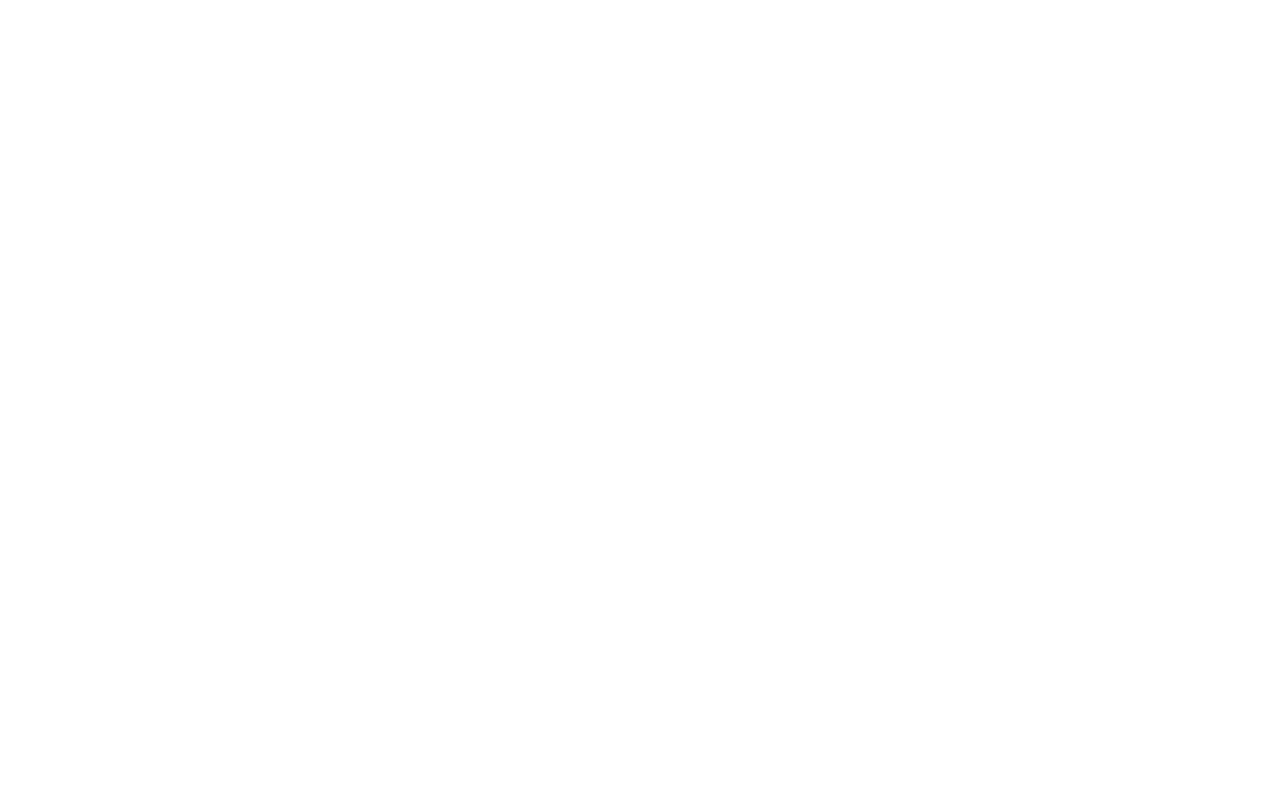
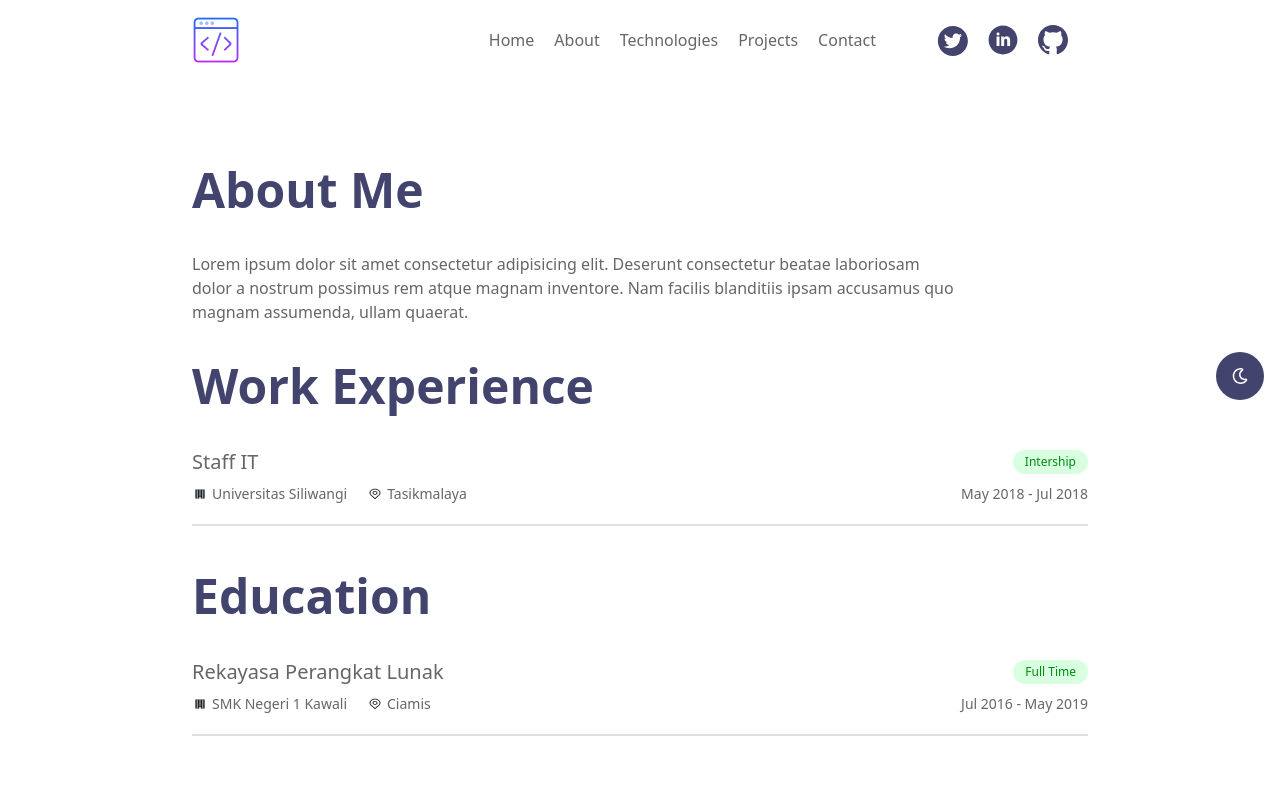
Before and after one commit to altrawan/portofolio, a React (Create React App) app: page /about in a window 1280 px wide. Before the commit this address had no page. Shown: the top 800 px of the page. Built offline with nearby package versions, Linux system fonts and the light colour scheme.

Commit message:
add: about page ✨

```diff
--- a/src/App.js
+++ b/src/App.js
@@ -3,12 +3,20 @@ import { BrowserRouter as Router, Routes, Route } from 'react-router-dom';
 import './index.css';
 
 import Home from './pages/Home';
+import About from './pages/About';
+import Technologies from './pages/Technologies';
+import Projects from './pages/Projects';
+import Contact from './pages/Contact';
 
 function App() {
   return (
     <Router>
       <Routes>
         <Route path="/" element={<Home />} />
+        <Route path="/about" element={<About />} />
+        <Route path="/technologies" element={<Technologies />} />
+        <Route path="/projects" element={<Projects />} />
+        <Route path="/contact" element={<Contact />} />
       </Routes>
     </Router>
   );
--- a/src/components/atoms/index.js
+++ b/src/components/atoms/index.js
@@ -1,5 +1,4 @@
-import { Card } from './Card';
 import { ScrollToTop } from './ScrollToTop';
 import { Toggle } from './Toggle';
 
-export { Card, ScrollToTop, Toggle };
+export { ScrollToTop, Toggle };
--- a/src/components/molecules/Header/index.jsx
+++ b/src/components/molecules/Header/index.jsx
@@ -45,22 +45,22 @@ export const Header = () => {
             </NavLink>
           </li>
           <li className="pb-1 md:pb-0">
-            <NavLink to="/" onClick={toggler}>
+            <NavLink to="/about" onClick={toggler}>
               About
             </NavLink>
           </li>
           <li className="pb-1 md:pb-0">
-            <NavLink to="/" onClick={toggler}>
+            <NavLink to="/technologies" onClick={toggler}>
               Technologies
             </NavLink>
           </li>
           <li className="pb-1 md:pb-0">
-            <NavLink to="/" onClick={toggler}>
+            <NavLink to="/projects" onClick={toggler}>
               Projects
             </NavLink>
           </li>
           <li className="pb-1 md:pb-0">
-            <NavLink to="/" onClick={toggler}>
+            <NavLink to="/contact" onClick={toggler}>
               Contact
             </NavLink>
           </li>
--- /dev/null
+++ b/src/components/molecules/Timeline/index.jsx
@@ -0,0 +1,70 @@
+import React from 'react';
+import PropTypes from 'prop-types';
+
+export const Timeline = ({ position, company, location, type, duration }) => {
+  return (
+    <article className="pt-8 border-b-2 border-dark-content pb-5 dark:border-light-content border-opacity-20 dark:border-opacity-20">
+      <div className="flex justify-between items-center">
+        <h1 className="text-content md:text-lg lg:text-xl">{position}</h1>
+        <div className="btn bg-green-bg text-green-text text-xs inline-block rounded-3xl px-3 py-1 min-w-fit">
+          {type}
+        </div>
+      </div>
+      <div className="flex justify-between pt-2">
+        <div className="flex flex-col md:flex-row">
+          <div className="flex items-center pr-5">
+            <svg
+              className="dark:fill-light-heading fill-dark-heading min-w-fit"
+              width="16"
+              height="12"
+              viewBox="0 0 16 12"
+              fill="none"
+              xmlns="http://www.w3.org/2000/svg"
+            >
+              <path d="M3.33331 1.5V10.5H7.33331V8.75H8.66665V10.5H12.6666V1.5H3.33331ZM4.66665 2.5H5.99998V3.5H4.66665V2.5ZM7.33331 2.5H8.66665V3.5H7.33331V2.5ZM9.99998 2.5H11.3333V3.5H9.99998V2.5ZM4.66665 4.5H5.99998V5.5H4.66665V4.5ZM7.33331 4.5H8.66665V5.5H7.33331V4.5ZM9.99998 4.5H11.3333V5.5H9.99998V4.5ZM4.66665 6.5H5.99998V7.5H4.66665V6.5ZM7.33331 6.5H8.66665V7.5H7.33331V6.5ZM9.99998 6.5H11.3333V7.5H9.99998V6.5ZM4.66665 8.5H5.99998V9.5H4.66665V8.5ZM9.99998 8.5H11.3333V9.5H9.99998V8.5Z" />
+            </svg>
+            <p className="text-content text-xs md:text-sm font-light pl-1">
+              {company}
+            </p>
+          </div>
+          <div className="flex items-center">
+            <svg
+              className="dark:fill-light-heading fill-dark-heading min-w-fit"
+              width="16"
+              height="12"
+              viewBox="0 0 16 12"
+              fill="none"
+              xmlns="http://www.w3.org/2000/svg"
+            >
+              <path d="M8 6.75C7.50555 6.75 7.0222 6.64003 6.61108 6.43401C6.19995 6.22798 5.87952 5.93514 5.6903 5.59253C5.50108 5.24992 5.45157 4.87292 5.54804 4.50921C5.6445 4.14549 5.8826 3.8114 6.23223 3.54918C6.58187 3.28695 7.02732 3.10838 7.51228 3.03603C7.99723 2.96368 8.4999 3.00081 8.95671 3.14273C9.41353 3.28464 9.80397 3.52496 10.0787 3.83331C10.3534 4.14165 10.5 4.50416 10.5 4.875C10.4992 5.3721 10.2356 5.84867 9.76689 6.20017C9.29822 6.55167 8.6628 6.74941 8 6.75ZM8 3.75C7.70333 3.75 7.41332 3.81598 7.16665 3.9396C6.91997 4.06321 6.72771 4.23892 6.61418 4.44448C6.50065 4.65005 6.47095 4.87625 6.52882 5.09448C6.5867 5.31271 6.72956 5.51316 6.93934 5.6705C7.14912 5.82783 7.41639 5.93498 7.70737 5.97838C7.99834 6.02179 8.29994 5.99951 8.57403 5.91437C8.84812 5.82922 9.08238 5.68502 9.24721 5.50002C9.41203 5.31501 9.5 5.09751 9.5 4.875C9.4996 4.57672 9.34144 4.29075 9.06022 4.07983C8.779 3.86892 8.3977 3.7503 8 3.75Z" />
+              <path d="M8.00001 11.25L3.78201 7.51912C3.7234 7.4631 3.66539 7.40673 3.60801 7.35C2.8875 6.63817 2.49826 5.76871 2.50001 4.875C2.50001 3.78098 3.07947 2.73177 4.11092 1.95818C5.14237 1.1846 6.54132 0.75 8.00001 0.75C9.4587 0.75 10.8576 1.1846 11.8891 1.95818C12.9205 2.73177 13.5 3.78098 13.5 4.875C13.5018 5.7683 13.1127 6.63737 12.3925 7.34888L12.392 7.35C12.392 7.35 12.242 7.49775 12.2195 7.51763L8.00001 11.25ZM4.40601 6.89813C4.40701 6.89813 4.52301 7.01362 4.54951 7.03837L8.00001 10.0905L11.455 7.03425C11.477 7.01362 11.594 6.89738 11.5945 6.897C12.1831 6.31542 12.5012 5.60514 12.5 4.875C12.5 3.97989 12.0259 3.12145 11.182 2.48851C10.3381 1.85558 9.19348 1.5 8.00001 1.5C6.80653 1.5 5.66194 1.85558 4.81803 2.48851C3.97411 3.12145 3.50001 3.97989 3.50001 4.875C3.49896 5.60559 3.81739 6.31628 4.40651 6.89813H4.40601Z" />
+            </svg>
+
+            <p className="text-content text-xs md:text-sm font-light pl-1">
+              {location}
+            </p>
+          </div>
+        </div>
+        <p className="text-content text-xs md:text-sm font-light pl-1 min-w-fit">
+          {duration}
+        </p>
+      </div>
+    </article>
+  );
+};
+
+Timeline.propTypes = {
+  position: PropTypes.string,
+  company: PropTypes.string,
+  location: PropTypes.string,
+  type: PropTypes.string,
+  duration: PropTypes.string,
+};
+
+Timeline.defaultProps = {
+  position: '-',
+  company: '-',
+  location: '-',
+  type: '-',
+  duration: '-',
+};
--- a/src/components/molecules/index.js
+++ b/src/components/molecules/index.js
@@ -1,4 +1,6 @@
+import { Card } from './Card';
 import { Header } from './Header';
 import { Footer } from './Footer';
+import { Timeline } from './Timeline';
 
-export { Header, Footer };
+export { Card, Header, Footer, Timeline };
--- a/src/pages/About.jsx
+++ b/src/pages/About.jsx
@@ -1,7 +1,49 @@
 import React from 'react';
+import { Layout } from '../layouts';
+import { Timeline } from '../components';
 
 const About = () => {
-  return <div>About</div>;
+  return (
+    <Layout>
+      <main className="container mx-auto max-width pt-10 pb-20 mt-10">
+        <section>
+          <h1 className="text-2xl text-dark-primary dark:text-light-primary md:text-4xl xl:text-5xl xl:leading-tight font-bold">
+            About Me
+          </h1>
+          <p className="text-content py-8 lg:max-w-3xl">
+            Lorem ipsum dolor sit amet consectetur adipisicing elit. Deserunt
+            consectetur beatae laboriosam dolor a nostrum possimus rem atque
+            magnam inventore. Nam facilis blanditiis ipsam accusamus quo magnam
+            assumenda, ullam quaerat.
+          </p>
+        </section>
+        <section>
+          <h1 className="text-2xl text-dark-primary dark:text-light-primary md:text-4xl xl:text-5xl xl:leading-tight font-bold">
+            Work Experience
+          </h1>
+          <Timeline
+            position="Staff IT"
+            company="Universitas Siliwangi"
+            location="Tasikmalaya"
+            type="Intership"
+            duration="May 2018 - Jul 2018"
+          />
+        </section>
+        <section>
+          <h1 className="text-2xl pt-10 text-dark-primary dark:text-light-primary md:text-4xl xl:text-5xl xl:leading-tight font-bold">
+            Education
+          </h1>
+          <Timeline
+            position="Rekayasa Perangkat Lunak"
+            company="SMK Negeri 1 Kawali"
+            location="Ciamis"
+            type="Full Time"
+            duration="Jul 2016 - May 2019"
+          />
+        </section>
+      </main>
+    </Layout>
+  );
 };
 
 export default About;
--- a/src/pages/Home.jsx
+++ b/src/pages/Home.jsx
@@ -1,4 +1,3 @@
-/* eslint-disable object-curly-newline */
 import React from 'react';
 import { Layout } from '../layouts';
 import { Hero, Technologies, Projects, ScrollToTop } from '../components';
--- /dev/null
+++ b/src/pages/Projects.jsx
@@ -0,0 +1,7 @@
+import React from 'react';
+
+const Projects = () => {
+  return <div>Projects</div>;
+};
+
+export default Projects;
```
Also changed, not shown: .eslintrc.json, src/components/molecules/Card/index.jsx (renamed from src/components/atoms/Card/index.jsx).
